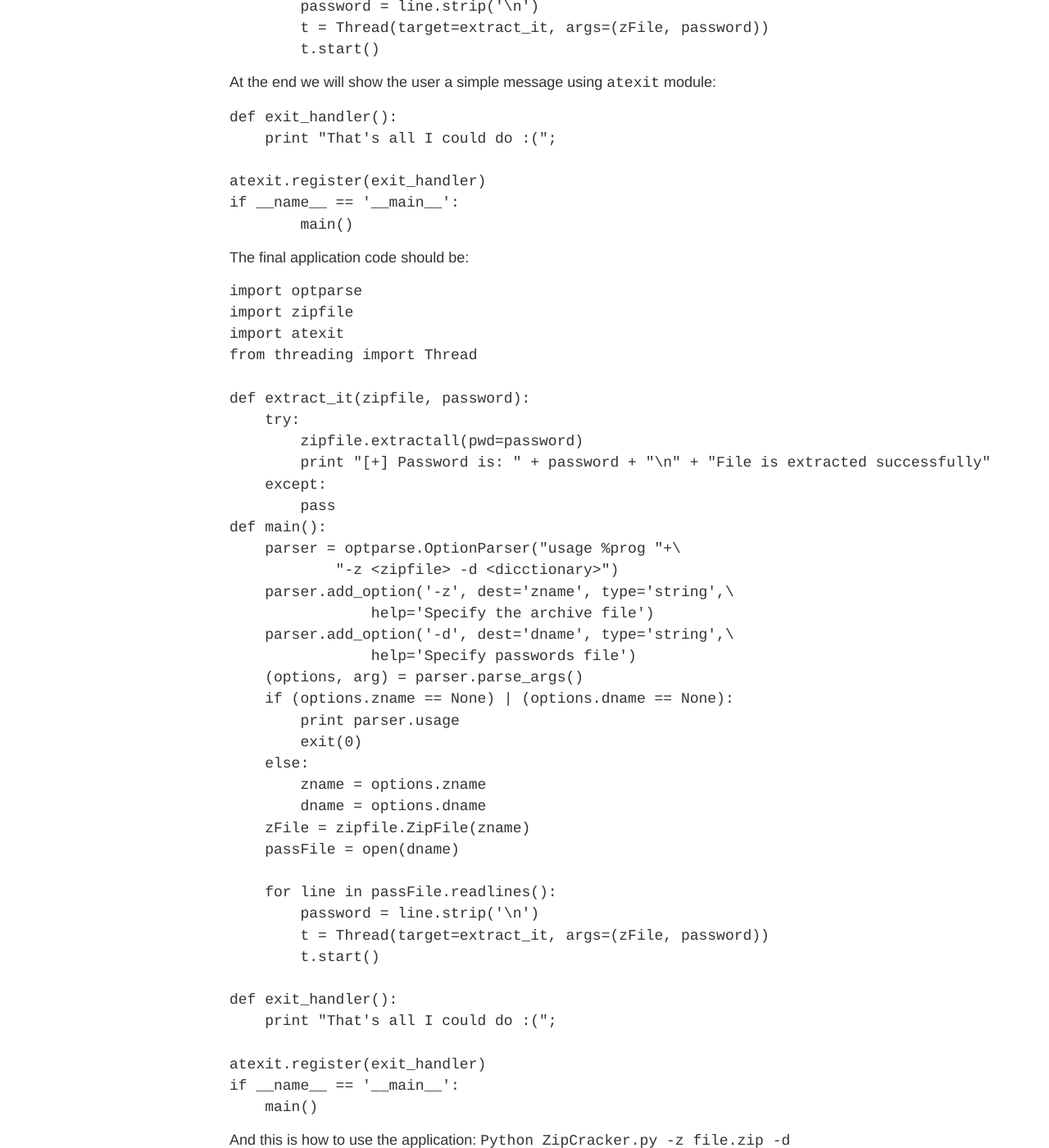
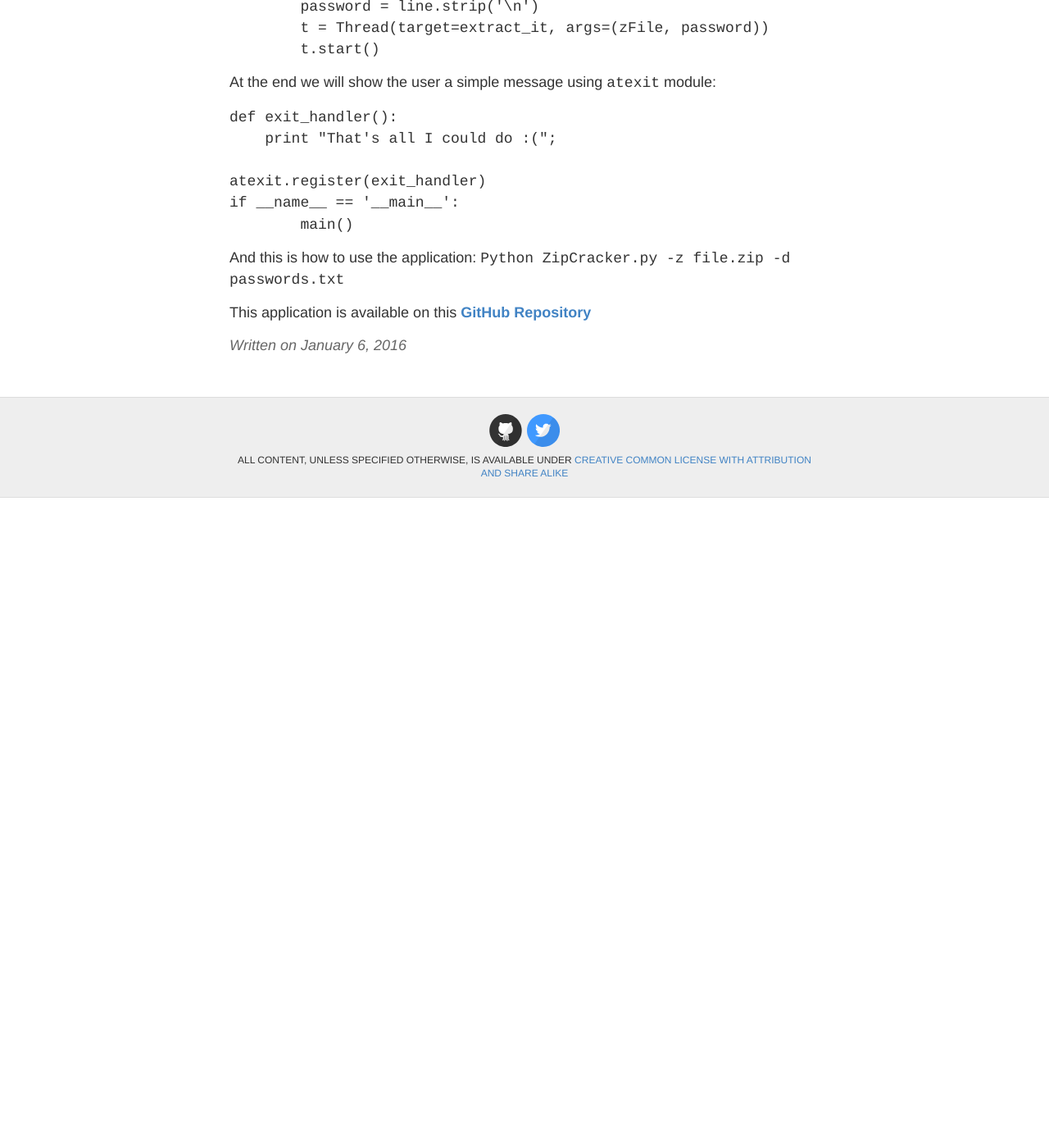
Before and after one commit to lilessam/lilessam.github.io, a Jekyll site: the page built from _posts/2017-1-6-How-To-Make-Zip-Password-Cracker-With-Python.md, in a window 1280 px wide and 1400 px high, scrolled down 2024 px. Shown: the whole window at 82% size. Built offline with Jekyll 4.4.1, drawn with Linux system fonts in a browser that asks for light colours; nearby versions of some CDN libraries; comment, search, counter and statistics services are not loaded; after the commit the page ends 2631 px from its top, so only the background shows below that.

Commit message:
update post

````diff
--- a/_posts/2017-1-6-How-To-Make-Zip-Password-Cracker-With-Python.md
+++ b/_posts/2017-1-6-How-To-Make-Zip-Password-Cracker-With-Python.md
@@ -94,48 +94,6 @@ if __name__ == '__main__':
 	main()
 ```
 
-The final application code should be:
-```Python
-import optparse
-import zipfile
-import atexit
-from threading import Thread
-
-def extract_it(zipfile, password):
-    try:
-        zipfile.extractall(pwd=password)
-        print "[+] Password is: " + password + "\n" + "File is extracted successfully"
-    except:
-        pass
-def main():
-    parser = optparse.OptionParser("usage %prog "+\
-            "-z <zipfile> -d <dicctionary>")
-    parser.add_option('-z', dest='zname', type='string',\
-                help='Specify the archive file')
-    parser.add_option('-d', dest='dname', type='string',\
-                help='Specify passwords file')
-    (options, arg) = parser.parse_args()
-    if (options.zname == None) | (options.dname == None):
-        print parser.usage
-        exit(0)
-    else:
-        zname = options.zname
-        dname = options.dname
-    zFile = zipfile.ZipFile(zname)
-    passFile = open(dname)
-
-    for line in passFile.readlines():
-        password = line.strip('\n')
-        t = Thread(target=extract_it, args=(zFile, password))
-        t.start()
-
-def exit_handler():
-    print "That's all I could do :(";
-
-atexit.register(exit_handler)
-if __name__ == '__main__':
-    main()
-```
 And this is how to use the application: `Python ZipCracker.py -z file.zip -d passwords.txt`
 
 This application is available on this [__GitHub Repository__](https://github.com/lilessam/ZipCracker)
````
